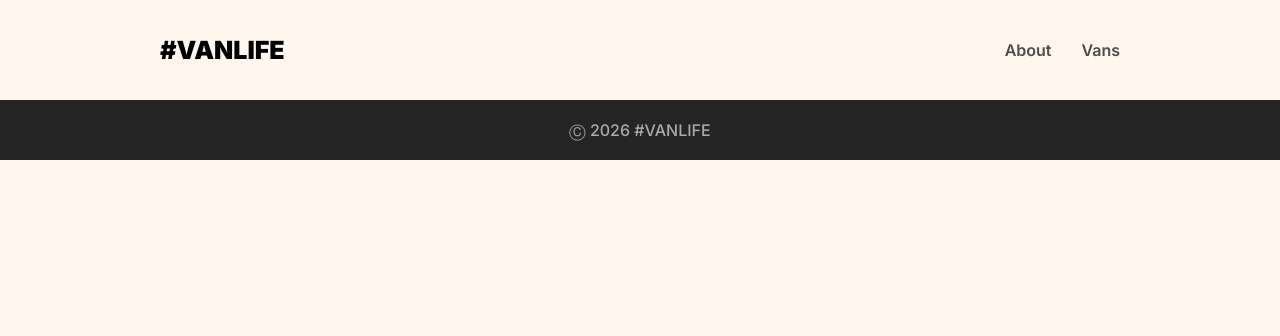
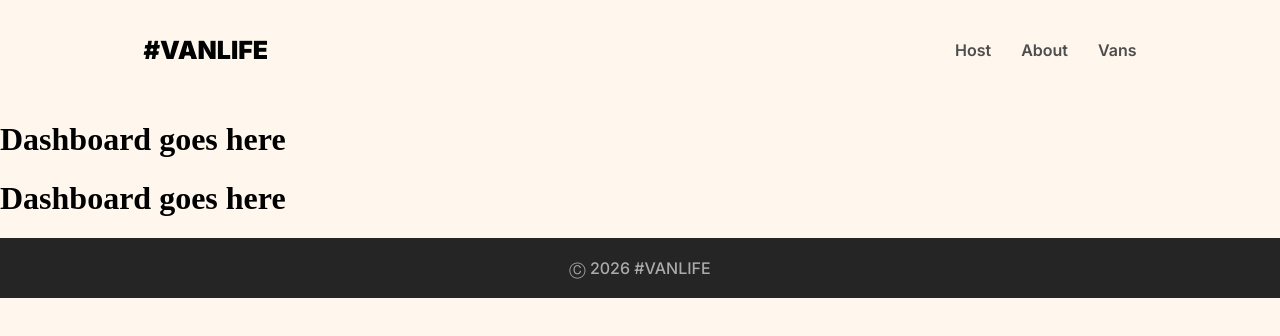
Before and after one commit to matijazuber/vanlife-page, a React (Vite) app: page /host in a window 1280 px wide. Shown: the top 336 px of the page. Built offline with nearby package versions, Linux system fonts and the light colour scheme; what miragejs would draw is missing.

Commit message:
Added the new Host link with 3 compnents(dashboard,income,reviews), also moved the Header to it's own compnent and linked it using nested routes

```diff
--- a/src/App.jsx
+++ b/src/App.jsx
@@ -4,50 +4,25 @@ import Home from "./pages/home";
 import Footer from "./footer";
 import Vans from "./pages/vans";
 import VanInfo from "./pages/vanInfo";
-
+import Layout from "./components/Layout";
 import "./server/server";
+import Dashboard from "./components/host/Dashboard";
+import Income from "./components/host/Income";
+import Reviews from "./components/host/Reviews";
 
 function App() {
   return (
     <BrowserRouter>
-      <div className="headerDiv">
-        <Link
-          style={{
-            lineHeight: "40px",
-            fontSize: "25px",
-            verticalAlign: "middle",
-            fontFamily: "Inter",
-            fontWeight: "900",
-            color: "black",
-            textDecoration: "none",
-          }}
-          to="/"
-        >
-          #VANLIFE
-        </Link>
-        <div
-          style={{
-            display: "flex",
-            fontFamily: "Inter",
-            fontWeight: "600",
-            lineHeight: "23px",
-            gap: "30px",
-          }}
-        >
-          <Link className="about-header" to="/about">
-            About
-          </Link>
-          <Link className="vans-header" to="/vans">
-            Vans
-          </Link>
-        </div>
-      </div>
-
       <Routes>
-        <Route path="/" element={<Home />} />
-        <Route path="/about" element={<About />} />
-        <Route path="/vans" element={<Vans />} />
-        <Route path="/vans/:id" element={<VanInfo />} />
+        <Route element={<Layout />}>
+          <Route path="/" element={<Home />} />
+          <Route path="/about" element={<About />} />
+          <Route path="/vans" element={<Vans />} />
+          <Route path="/vans/:id" element={<VanInfo />} />
+          <Route path="/host" element={<Dashboard />} />
+          <Route path="/host/income" element={<Income />} />
+          <Route path="/host/reviews" element={<Reviews />} />
+        </Route>
       </Routes>
       <Footer />
     </BrowserRouter>
--- /dev/null
+++ b/src/components/Header.jsx
@@ -0,0 +1,47 @@
+import { Link } from "react-router-dom";
+import { Outlet } from "react-router-dom";
+
+const Header = () => {
+  return (
+    <>
+      <header className="headerDiv">
+        <Link
+          style={{
+            lineHeight: "40px",
+            fontSize: "25px",
+            verticalAlign: "middle",
+            fontFamily: "Inter",
+            fontWeight: "900",
+            color: "black",
+            textDecoration: "none",
+          }}
+          to="/"
+        >
+          #VANLIFE
+        </Link>
+        <div
+          style={{
+            display: "flex",
+            fontFamily: "Inter",
+            fontWeight: "600",
+            lineHeight: "23px",
+            gap: "30px",
+          }}
+        >
+          <Link className="host-header" to="/host">
+            Host
+          </Link>
+          <Link className="about-header" to="/about">
+            About
+          </Link>
+          <Link className="vans-header" to="/vans">
+            Vans
+          </Link>
+        </div>
+      </header>
+      <Outlet></Outlet>
+    </>
+  );
+};
+
+export default Header;
--- /dev/null
+++ b/src/components/Layout.jsx
@@ -0,0 +1,13 @@
+import { Outlet } from "react-router-dom";
+import Header from "./Header";
+
+const Layout = () => {
+  return (
+    <>
+      <Header></Header>
+      <Outlet></Outlet>
+    </>
+  );
+};
+
+export default Layout;
--- /dev/null
+++ b/src/components/host/Dashboard.jsx
@@ -0,0 +1,5 @@
+const Dashboard = () => {
+  return <h1>Dashboard goes here</h1>;
+};
+
+export default Dashboard;
--- /dev/null
+++ b/src/components/host/Income.jsx
@@ -0,0 +1,5 @@
+const Income = () => {
+  return <h1>Income goes here</h1>;
+};
+
+export default Income;
--- /dev/null
+++ b/src/components/host/Reviews.jsx
@@ -0,0 +1,5 @@
+const Reviews = () => {
+  return <h1>Reviews goes here</h1>;
+};
+
+export default Reviews;
--- a/src/index.css
+++ b/src/index.css
@@ -261,3 +261,8 @@ p {
 .van-info h3 {
   font-size: 32px;
 }
+
+.host-header {
+  color: #4d4d4d;
+  text-decoration: none;
+}
```
